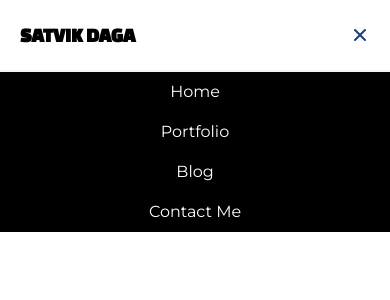
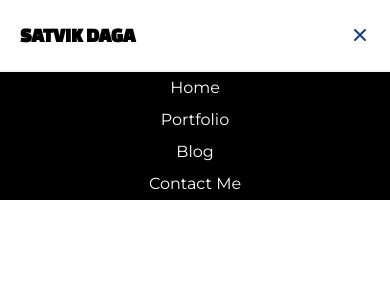
Before and after one commit to dagasatvik10/my-portfolio, a React (Create React App) app: page / in a window 390 px wide. Both pictures are taken after a click on the button 360 px from the left and 35 px from the top of the page. Shown: the top 300 px of the page. Built offline with nearby package versions, Linux system fonts and the light colour scheme.

Commit message:
fix: mobile menu slide in animation on open
- add slide in y animation

```diff
--- a/src/components/Header/MobileMenu.tsx
+++ b/src/components/Header/MobileMenu.tsx
@@ -6,9 +6,10 @@ type Props = {
 
 export const MobileMenuComponent: FunctionComponent<Props> = ({ isOpen }) => {
   return (
+    <div className="overflow-hidden">
       <div
-      className={`flex flex-col w-full bg-black text-white justify-around items-center transition-all duration-1000 ease-in-out ${
-        isOpen ? 'h-40 text-opacity-100' : 'h-0 text-opacity-0'
+        className={`flex-col w-full bg-black text-white justify-around items-center animate-slideInY ${
+          isOpen ? 'flex' : 'hidden'
         }`}
       >
         <div className="py-1 hover:text-green-600 inline-block w-auto">Home</div>
@@ -16,5 +17,6 @@ export const MobileMenuComponent: FunctionComponent<Props> = ({ isOpen }) => {
         <div className="py-1 hover:text-green-600 inline-block w-auto">Blog</div>
         <div className="py-1 hover:text-green-600 inline-block w-auto">Contact Me</div>
       </div>
+    </div>
   );
 };
```
Also changed, not shown: tailwind.js. Lines whose indentation alone changed are shown as unchanged.
